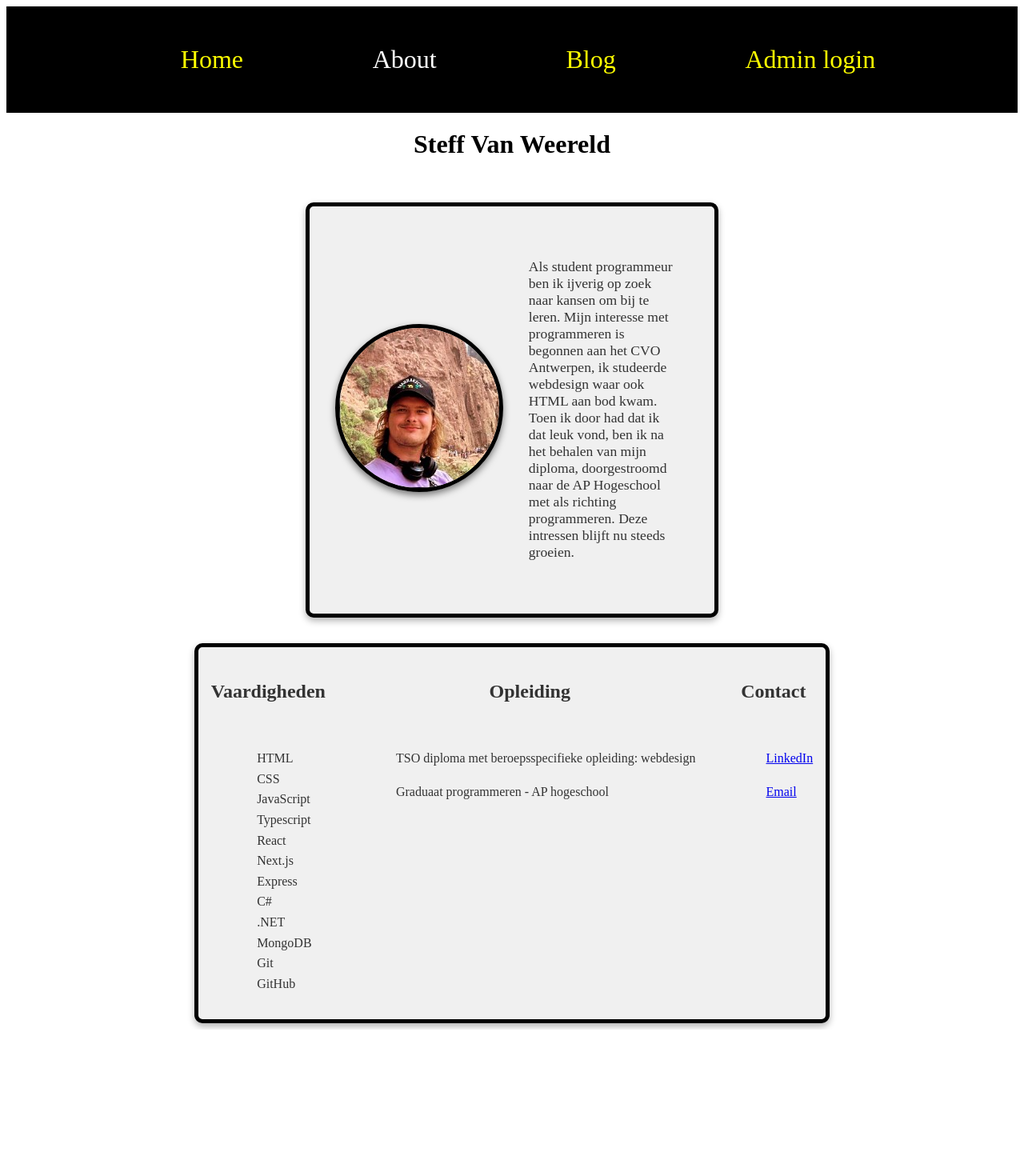
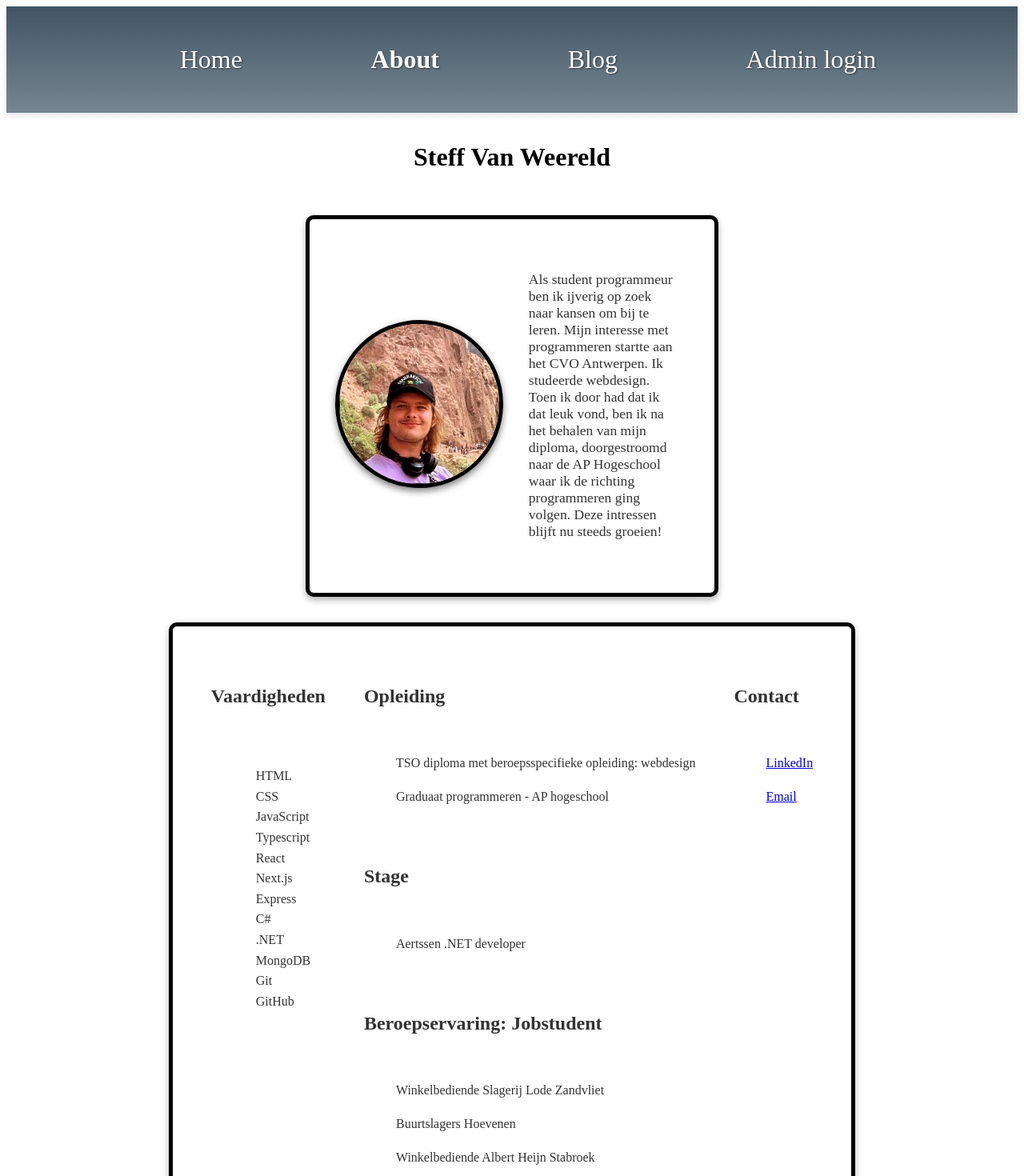
Before and after one commit to SteffVW/portfolio, a Next.js app: page /about in a window 1280 px wide. Shown: the top 1470 px of the page at 80% size. Before the commit the page ends 1287 px from the top, so only its background shows below. Built offline with nearby package versions, Linux system fonts and the light colour scheme.

Commit message:
styling aangepast

```diff
--- a/src/pages/about/index.tsx
+++ b/src/pages/about/index.tsx
@@ -12,15 +12,16 @@ const About = () => {
                             <img src="/portfolio_about_foto.jpg" alt="Steff Van Weereld" className={styles.img}/>
                         </div>
                             <p className={styles.aboutText}> Als student programmeur ben ik ijverig op zoek naar kansen om bij te leren.
-                                Mijn interesse met programmeren is begonnen aan het CVO Antwerpen,
-                                ik studeerde webdesign waar ook HTML aan bod kwam.
+                                Mijn interesse met programmeren startte aan het CVO Antwerpen.
+                                Ik studeerde webdesign.
                                 Toen ik door had dat ik dat leuk vond, ben ik na het behalen van mijn diploma,
-                                doorgestroomd naar de AP Hogeschool met als richting programmeren. Deze intressen blijft nu steeds groeien.
+                                doorgestroomd naar de AP Hogeschool waar ik de richting programmeren ging volgen. Deze intressen blijft nu steeds groeien!
                             </p>
                         </div>
                 <div className={styles.content}>
                         <div className={styles.aboutItem}>
                             <h2>Vaardigheden</h2>
+                            <div className={styles.skills}>
                             <ul>
                                 <li>HTML</li>
                                 <li>CSS</li>
@@ -35,12 +36,23 @@ const About = () => {
                                 <li>Git</li>
                                 <li>GitHub</li>
                             </ul>
+                            </div>
                         </div>
                     <div className={`${styles.aboutItem} ${styles.education}`}>
                         <h2>Opleiding</h2>
                         <ul>
                             <li>TSO diploma met beroepsspecifieke opleiding: webdesign</li>
                             <li>Graduaat programmeren - AP hogeschool</li>
+                        </ul>
+                        <h2>Stage</h2>
+                        <ul>
+                            <li>Aertssen .NET developer</li>
+                        </ul>
+                        <h2>Beroepservaring: Jobstudent</h2>
+                        <ul>
+                            <li>Winkelbediende Slagerij Lode Zandvliet</li>
+                            <li>Buurtslagers Hoevenen</li>
+                            <li>Winkelbediende Albert Heijn Stabroek</li>
                         </ul>
                     </div>
                     <div className={`${styles.aboutItem} ${styles.contact}`}>
--- a/src/pages/blog/index.tsx
+++ b/src/pages/blog/index.tsx
@@ -89,6 +89,7 @@ const Blog = () => {
                             {openPosts[index] ? "-" : "+"}
                         </button>
                         <h2>{post.title}</h2>
+                        <h3 className={styles.date}>{new Date(post.createdAt).toLocaleDateString()}</h3>
                     </div>
                     {openPosts[index] && (
                         <div className={styles.post}>
--- a/src/styles/about/About.module.css
+++ b/src/styles/about/About.module.css
@@ -3,6 +3,7 @@
     flex-direction: column;
     align-items: center;
     gap: 2rem;
+    padding-top: 1rem;
 }
 
 .intro {
@@ -15,7 +16,7 @@
     margin-left: auto;
     margin-right: auto;
     border: 5px solid #000;
-    background-color: #f0f0f0;
+    background-color: white;
     box-shadow: 0 4px 8px rgba(0, 0, 0, 0.3);
     border-radius: 10px;
 }
@@ -33,9 +34,11 @@
     gap: 1rem;
     flex-wrap: wrap;
     border: 5px solid #000;
-    background-color: #f0f0f0;
+    background-color: white;
     box-shadow: 0 4px 8px rgba(0, 0, 0, 0.3);
     border-radius: 10px;
+    padding: 2rem;
+    margin-bottom: 1rem;
 }
 
 .img {
@@ -49,7 +52,7 @@
 .aboutItem {
     display: flex;
     flex-direction: column;
-    align-items: center;
+    align-items: baseline;
     gap: 1rem;
     padding: 1rem;
     border-radius: 10px;
@@ -61,6 +64,11 @@
     list-style-type: none;
 }
 
+.education {
+    display: flex;
+    align-items: baseline;
+}
+
 .education li {
     margin-bottom: 1rem;
 }
@@ -68,3 +76,11 @@
 .contact li {
     margin-bottom: 1rem;
 }
+
+.skills {
+    display: flex;
+    flex-direction: column;
+    padding: 1rem;
+    border-radius: 10px;
+    color: #333;
+}
--- a/src/styles/globals.css
+++ b/src/styles/globals.css
@@ -5,12 +5,12 @@
 }
 body {
     font-family: 'Roboto', sans-serif;
-    background: linear-gradient(135deg, #f0f0f0, #d0d0d0);
+    background: #425563b7;
+    color: white;
 }
 
 html, body {
     margin: 0;
     padding: 0;
-    width: 100vw;
-    height: 100vh;
+    height: 100%;
 }
--- a/src/styles/home/Nav.module.css
+++ b/src/styles/home/Nav.module.css
@@ -1,8 +1,9 @@
 .container {
-    background-color: black;
-    color: yellow;
+    background: linear-gradient(to bottom, #425563, #768692);
+    color: white;
     font-size: xx-large;
     padding: 1rem;
+    box-shadow: 0 4px 8px rgba(0, 0, 0, 0.1);
 }
 
 .navList {
@@ -13,11 +14,13 @@
 
 .navItem {
     list-style-type: none;
+    text-shadow: 1px 1px 2px rgba(0, 0, 0, 0.5);
 }
 
 .active {
-    color: white;
     list-style-type: none;
+    font-weight: bold;
+    text-shadow: 1px 1px 2px rgba(0, 0, 0, 0.5);
 }
 
 .active a {
--- a/types.ts
+++ b/types.ts
@@ -1,7 +1,10 @@
+import { DateToString } from "mongoose";
+
 export interface Post {
     title: string;
     content: string;
     tags: string[];
+    createdAt: Date;
 }
 
 export interface User {
```
Also changed, not shown: src/styles/blog/Blog.module.css (+21 -2 lines), src/components/BlogPost.js (added).
